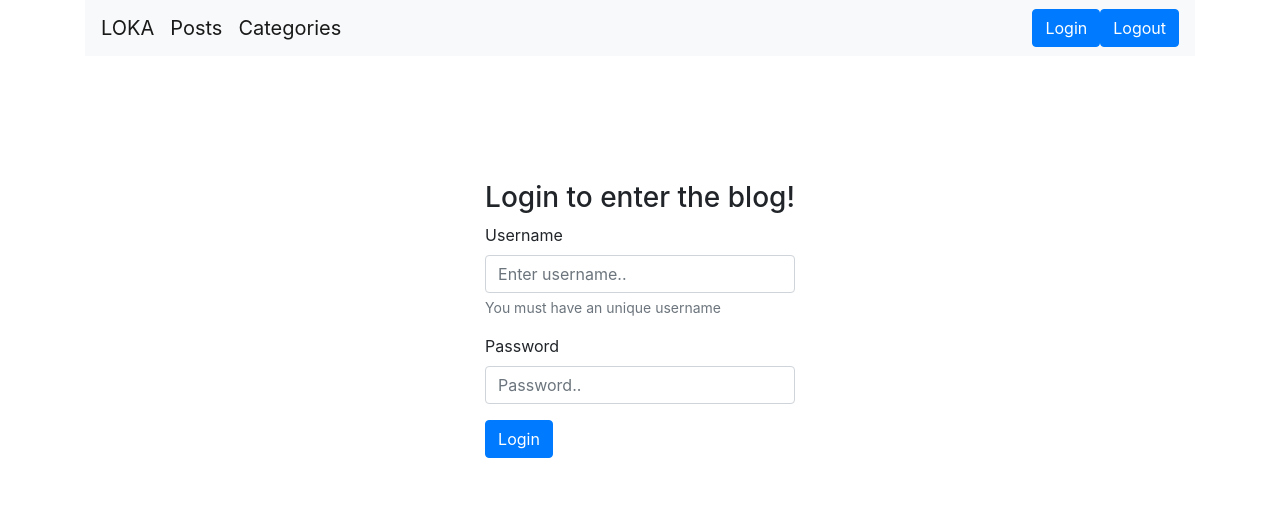
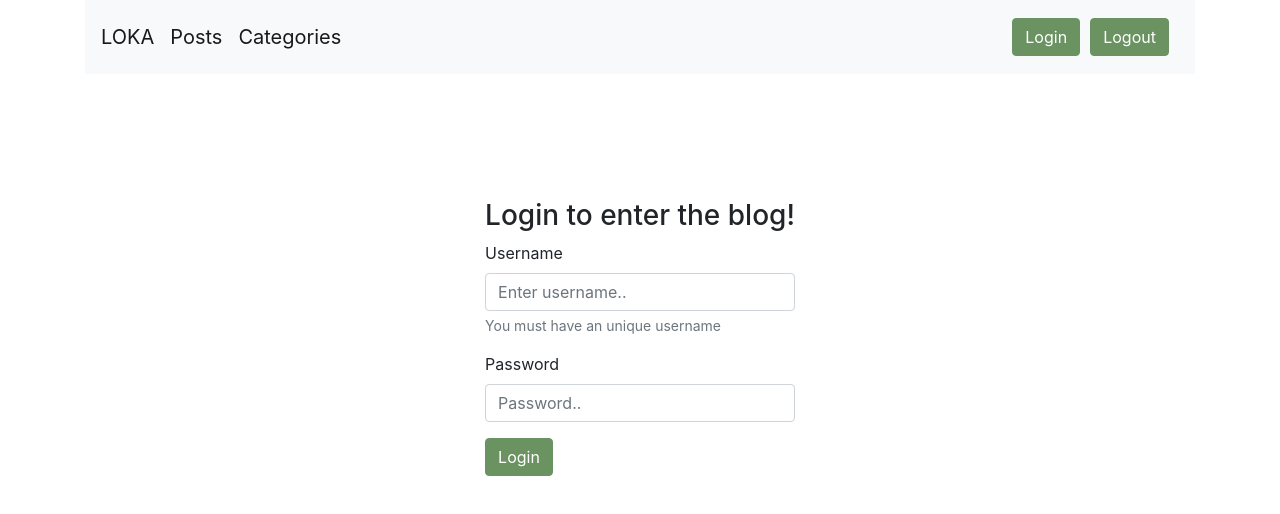
Before and after one commit to sv-priv/blog-fe, a React (Create React App) app: page /login in a window 1280 px wide. Shown: the top 514 px of the page. Built offline with nearby package versions, Linux system fonts and the light colour scheme.

Commit message:
next to last

```diff
--- a/src/components/App.js
+++ b/src/components/App.js
@@ -10,6 +10,9 @@ import ShowPost from './Posts/ShowPost'
 import Error from './Error/Error'
 import Header from './Shared/Header';
 import 'bootstrap/dist/css/bootstrap.css'
+import '../style/CustomStyle.css';
+
+
 import ShowCategoryPosts from './Categories/ShowCategoryPosts';
 
 const App = () =>{
--- a/src/components/Posts/ShowPost.js
+++ b/src/components/Posts/ShowPost.js
@@ -25,7 +25,7 @@ class ShowPost extends React.Component{
         return (
 
             <div className="col-lg-12 col-md-6 col-sm-12 d-flex justify-content-center " >
-                <div className="card text-center"  style={{ margin: "3%", minWidth:"400px", minHeight:"200px"}}>
+                <div className="card text-center"  style={{ margin: "3%", minWidth:"500px", minHeight:"200px", maxWidth: "500px"}}>
                     <div className="card-header">
                         <h4>{ this.state.title } </h4>
                     </div>
--- a/src/components/Posts/ShowPostNoCategory.js
+++ b/src/components/Posts/ShowPostNoCategory.js
@@ -23,7 +23,7 @@ class ShowPostNoCategory extends React.Component{
         return (
 
             <div className="col-lg-12 col-md-6 col-sm-12 d-flex justify-content-center " >
-                <div className="card text-center"  style={{ margin: "3%", minWidth:"300px", minHeight:"150px"}}>
+                <div className="card text-center"  style={{ margin: "3%", minWidth:"350px", minHeight:"150px",minWidth:"350px" }}>
                     <div className="card-header">
                         { this.state.title }
                     </div>
--- a/src/components/Shared/Header.js
+++ b/src/components/Shared/Header.js
@@ -25,7 +25,7 @@ class Header extends React.Component{
                         </li>
                        </ul>
                      <Link to="/login"> <button className="btn btn-primary" type="submit">Login</button></Link>
-                     <Link to="/logout"> <button className="btn btn-primary" type="submit">Logout</button></Link>
+                     <Link  style= {{ margin:"1%"}} to="/logout"> <button className="btn btn-primary" type="submit">Logout</button></Link>
                    </div>
                 </nav>
              </div>
--- /dev/null
+++ b/src/style/CustomStyle.css
@@ -0,0 +1,48 @@
+.btn-primary {
+    background-color: #6B9362;
+    border-color: #6B9362;
+}
+
+
+.btn-primary:hover {
+    background-color: #8DB255;
+    border-color: #8DB255;
+}
+
+.btn-primary:active {
+    background-color: green;
+    border-color: green;
+}
+.btn-primary:visited {
+    background-color: green;
+    border-color: green;
+}
+.btn:visited {
+    background-color: green;
+    border-color: green;
+}
+.btn:active:focus {
+    background-color: green;
+    border-color: green;
+
+}
+.btn:link {
+    background-color: green;
+    border-color: green;
+
+}
+.btn:active{
+    background-color: green !important;
+    border-color: green;
+}
+a{
+    /* background-color: green !important; */
+    /* border-color: green; */
+    color:#6B9362;
+}
+a:hover{
+    /* background-color: green !important; */
+    /* border-color: green; */
+    color:#8DB255
+}
+/* button:focus{background-color:red;} */
```
